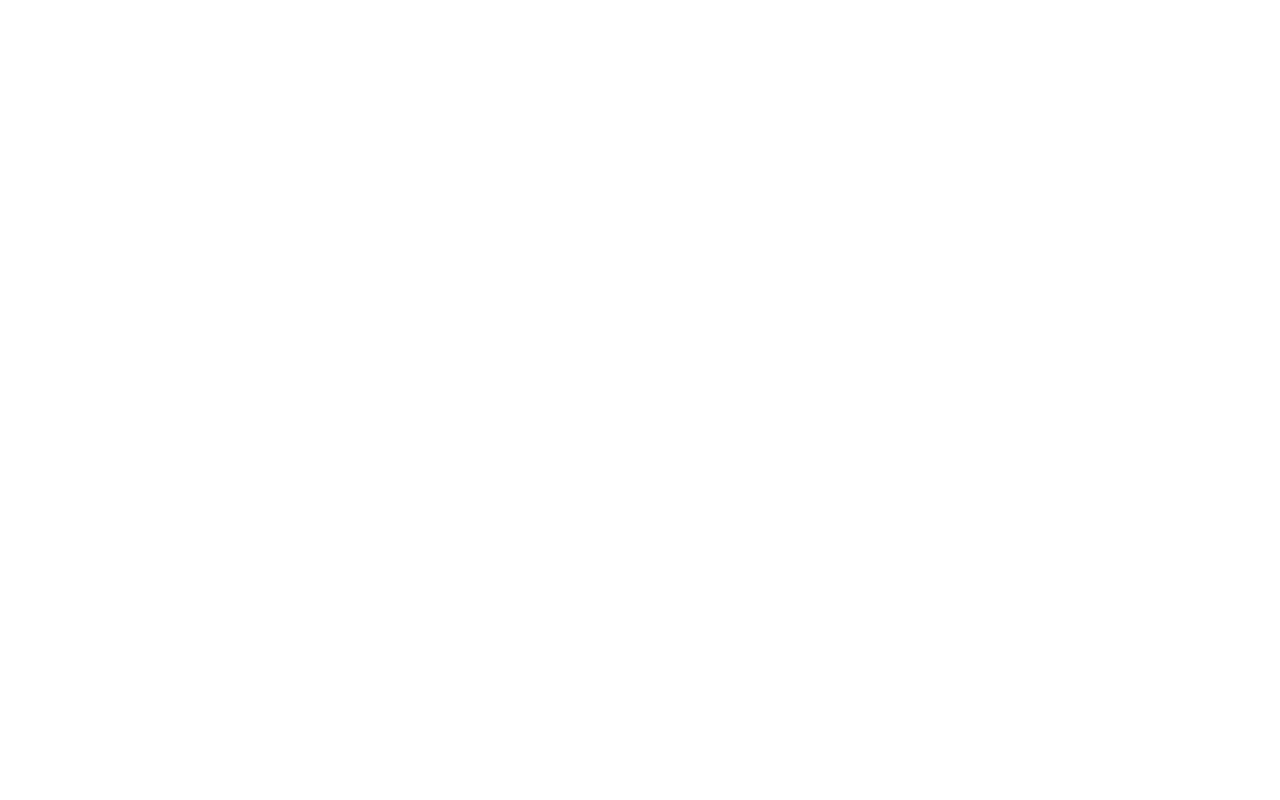
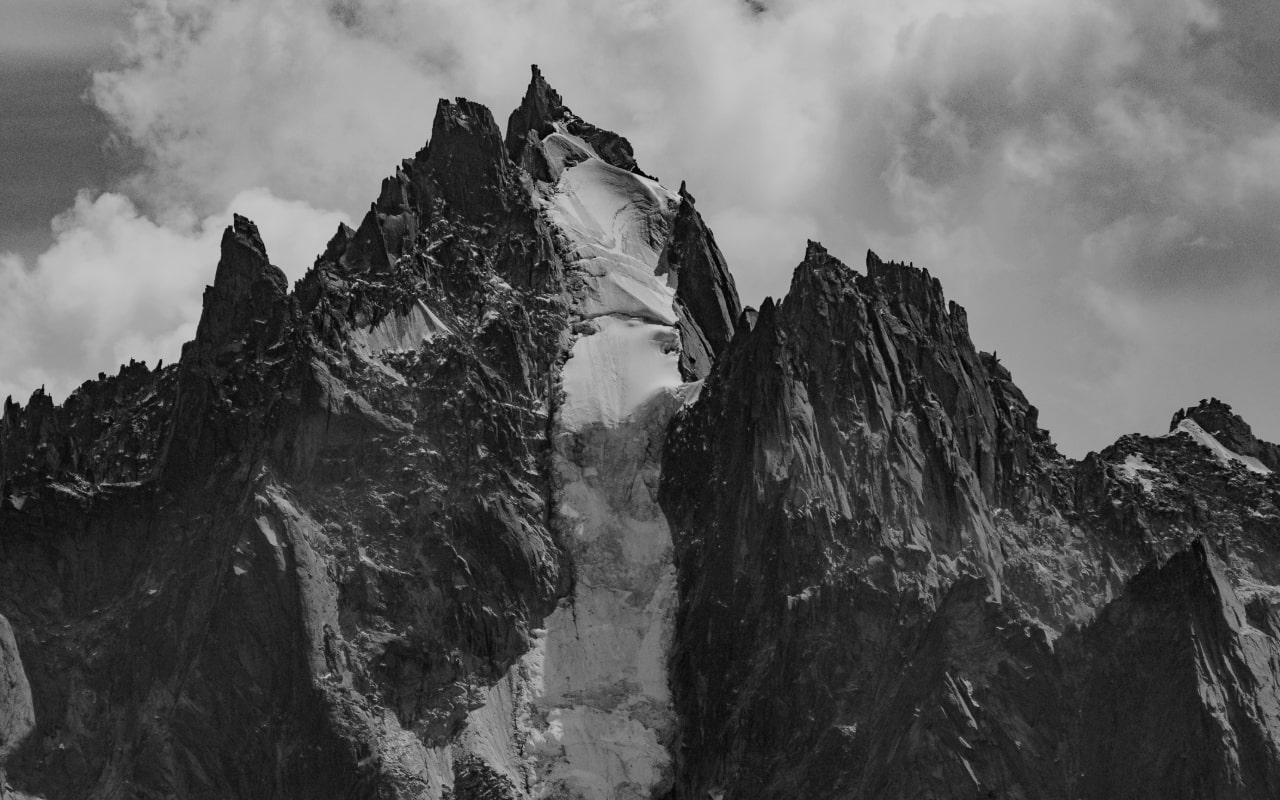
Before and after one commit to ruairidhflint/blocker-chrome-extension, a browser extension: page blocked.html in a window 1280 px wide. Drawn offline with Linux system fonts and the light colour scheme.

Commit message:
Background image set on blocked.html

```diff
--- a/blocked.html
+++ b/blocked.html
@@ -3,8 +3,12 @@
 <head>
     <meta charset="UTF-8">
     <meta name="viewport" content="width=device-width, initial-scale=1.0">
+    <link rel="stylesheet" href="styles.css">
     <title>Blocked!</title>
 </head>
 <body>
+    <div class="blocked-container">
+
+    </div>
 </body>
 </html>
--- /dev/null
+++ b/styles.css
@@ -0,0 +1,32 @@
+html, body, div, span, applet, object, iframe,
+h1, h2, h3, h4, h5, h6, p, blockquote, pre,
+a, abbr, acronym, address, big, cite, code,
+del, dfn, em, img, ins, kbd, q, s, samp,
+small, strike, strong, sub, sup, tt, var,
+b, u, i, center,
+dl, dt, dd, ol, ul, li,
+fieldset, form, label, legend,
+table, caption, tbody, tfoot, thead, tr, th, td,
+article, aside, canvas, details, embed,
+figure, figcaption, footer, header, hgroup,
+menu, nav, output, ruby, section, summary,
+time, mark, audio, video {
+	margin: 0;
+	padding: 0;
+	border: 0;
+	font-size: 100%;
+	font: inherit;
+	vertical-align: baseline;
+}
+
+body {
+    line-height: 1;
+    box-sizing: border-box;
+}
+
+.blocked-container {
+    width: 100vw;
+    height: 100vh;
+    background: url(images/blocked-background-min.jpg);
+    background-size: cover;
+}
```
